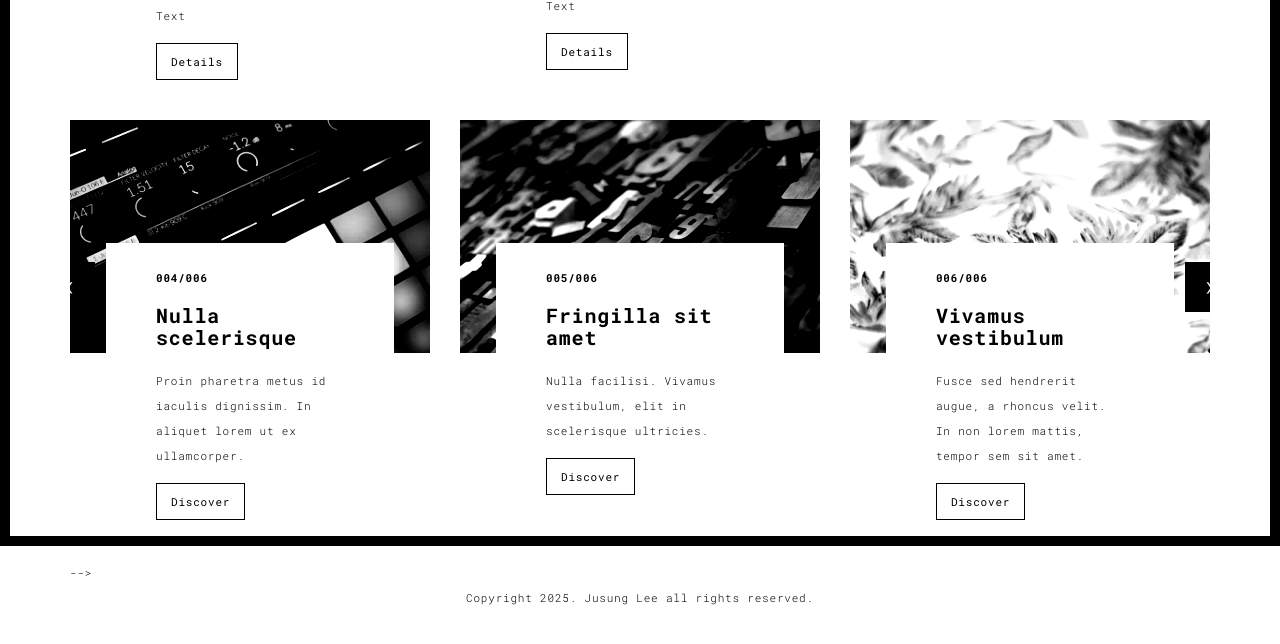
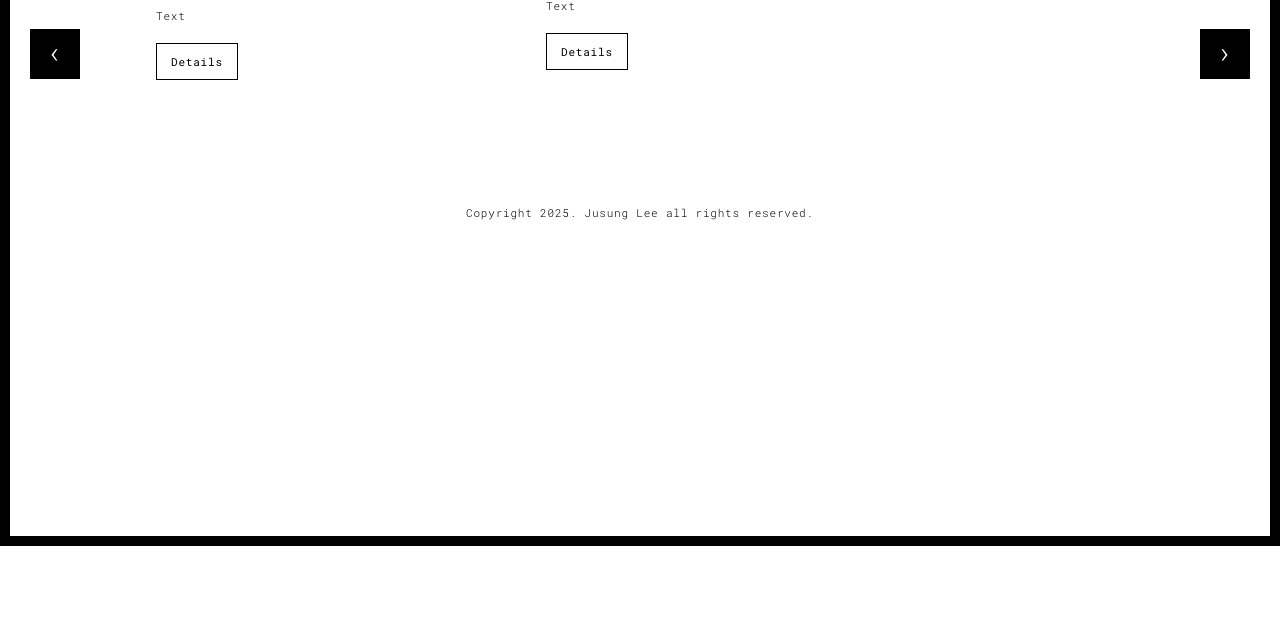
Before and after one commit to jju-lee/jju-lee.github.io, a plain HTML site: page works.html in a window 1280 px wide. Shown: the part 254-898 px from the top of the page. After the commit the page ends 800 px from the top, so only its background shows below. Drawn offline with Linux system fonts and the light colour scheme.

Commit message:
Update works.html

```diff
--- a/works.html
+++ b/works.html
@@ -105,9 +105,9 @@
 
                 </div>
                 <!--/row-->
-<!--             </div>
+            </div>
             <!--/item-->
-            <div class="item">
+<!--             <div class="item">
                 <div class="row">
                   <div class="col-sm-4">
                     <a href="./work.html" class="black-image-project-hover">
@@ -144,9 +144,9 @@
                       </div>
                     </div>
 
-                </div>
+                </div> -->
                 <!--/row-->
-            </div> -->
+            </div>
 
             <!--/item-->
         </div>
```
